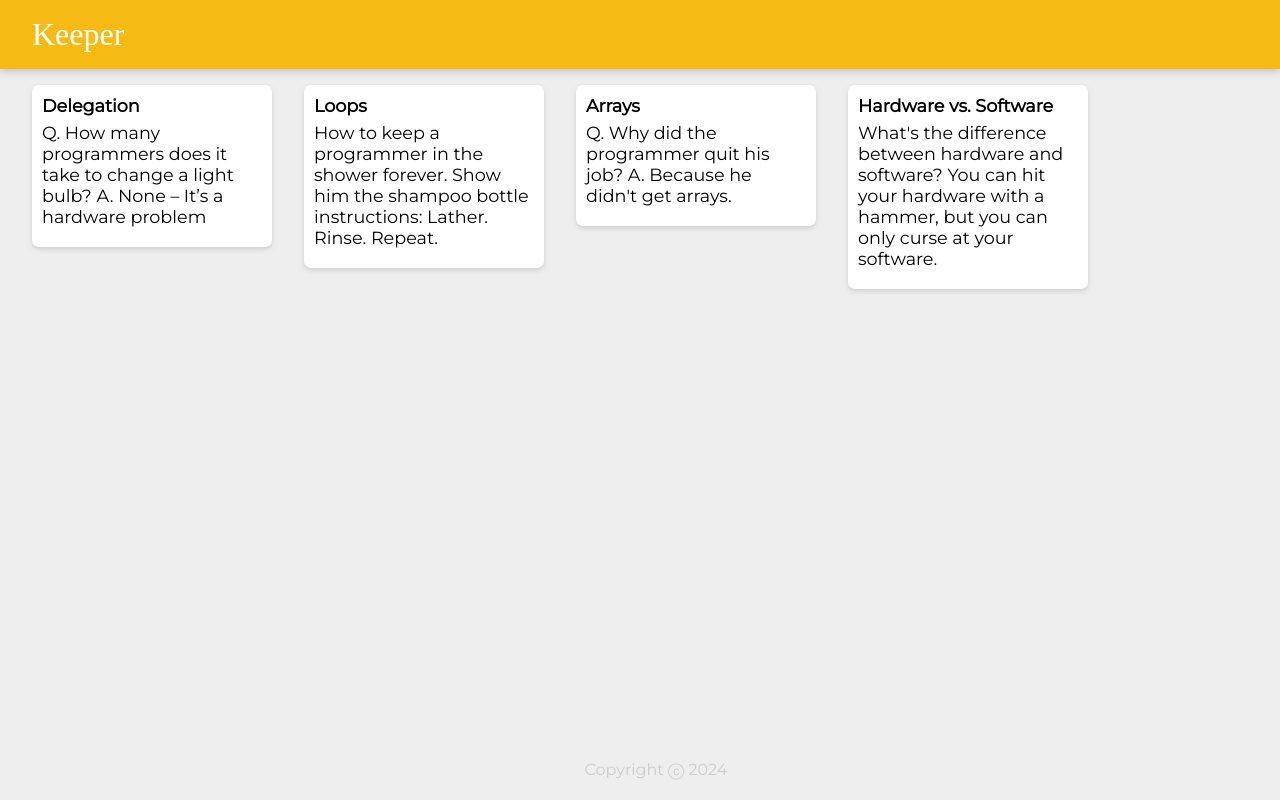
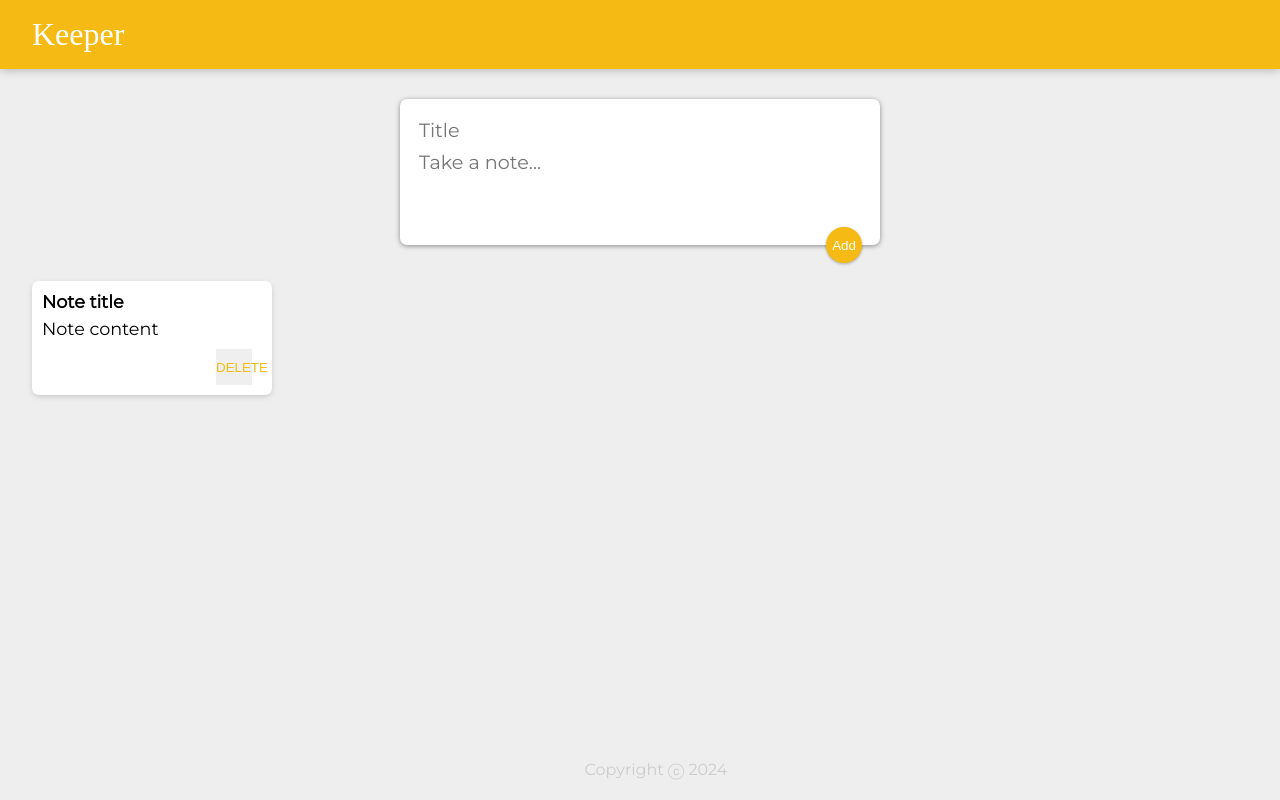
Before and after one commit to Akash210085/keeper, a React (Create React App) app: page / in a window 1280 px wide. Built offline with nearby package versions, Linux system fonts and the light colour scheme; a web font is replaced by a local one.

Commit message:
Added content writing UI

```diff
--- a/public/styles.css
+++ b/public/styles.css
@@ -54,3 +54,49 @@
   white-space: pre-wrap;
   word-wrap: break-word;
 }
+
+.note button {
+  position: relative;
+  float: right;
+  margin-right: 10px;
+  color: #f5ba13;
+  border: none;
+  width: 36px;
+  height: 36px;
+  cursor: pointer;
+  outline: none;
+}
+
+form {
+  position: relative;
+  width: 480px;
+  margin: 30px auto 20px auto;
+  background: #fff;
+  padding: 15px;
+  border-radius: 7px;
+  box-shadow: 0 1px 5px rgb(138, 137, 137);
+}
+form input,
+form textarea {
+  width: 100%;
+  border: none;
+  padding: 4px;
+  outline: none;
+  font-size: 1.2em;
+  font-family: inherit;
+  resize: none;
+}
+form button {
+  position: absolute;
+  right: 18px;
+  bottom: -18px;
+  background: #f5ba13;
+  color: #fff;
+  border: none;
+  border-radius: 50%;
+  width: 36px;
+  height: 36px;
+  box-shadow: 0 1px 3px rgba(0, 0, 0, 0.3);
+  cursor: pointer;
+  outline: none;
+}
--- a/src/components/App.js
+++ b/src/components/App.jsx
@@ -2,19 +2,14 @@
 import Header from "./Header";
 import Footer from "./Footer";
 import Note from "./Note";
-import notes from "../notes";
+import CreateArea from "./CreateArea";
 
 function App() {
   return (
     <div>
       <Header />
-      {notes.map(noteItem => (
-        <Note
-          key={noteItem.key}
-          title={noteItem.title}
-          content={noteItem.content}
-        />
-      ))}
+      <CreateArea />
+      <Note key={1} title="Note title" content="Note content" />
       <Footer />
     </div>
   );
--- /dev/null
+++ b/src/components/CreateArea.jsx
@@ -0,0 +1,15 @@
+import React from "react";
+
+function CreateArea() {
+  return (
+    <div>
+      <form>
+        <input name="title" placeholder="Title" />
+        <textarea name="content" placeholder="Take a note..." rows="3" />
+        <button>Add</button>
+      </form>
+    </div>
+  );
+}
+
+export default CreateArea;
--- a/src/components/Note.js
+++ b/src/components/Note.jsx
@@ -5,6 +5,7 @@
     <div className="note">
       <h1>{props.title}</h1>
       <p>{props.content}</p>
+      <button>DELETE</button>
     </div>
   );
 }
--- a/src/notes.js
+++ /dev/null
@@ -1,28 +0,0 @@
-const notes = [
-  {
-    key: 1,
-    title: "Delegation",
-    content:
-      "Q. How many programmers does it take to change a light bulb? A. None – It’s a hardware problem",
-  },
-  {
-    key: 2,
-    title: "Loops",
-    content:
-      "How to keep a programmer in the shower forever. Show him the shampoo bottle instructions: Lather. Rinse. Repeat.",
-  },
-  {
-    key: 3,
-    title: "Arrays",
-    content:
-      "Q. Why did the programmer quit his job? A. Because he didn't get arrays.",
-  },
-  {
-    key: 4,
-    title: "Hardware vs. Software",
-    content:
-      "What's the difference between hardware and software? You can hit your hardware with a hammer, but you can only curse at your software.",
-  },
-];
-
-export default notes;
```
Also changed, not shown: src/components/Footer.jsx (renamed from src/components/Footer.js), src/components/Header.jsx (renamed from src/components/Header.js).
